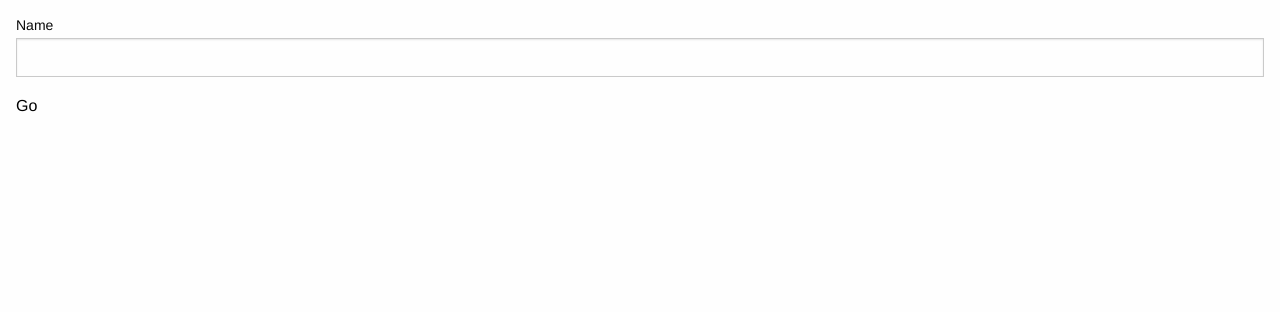
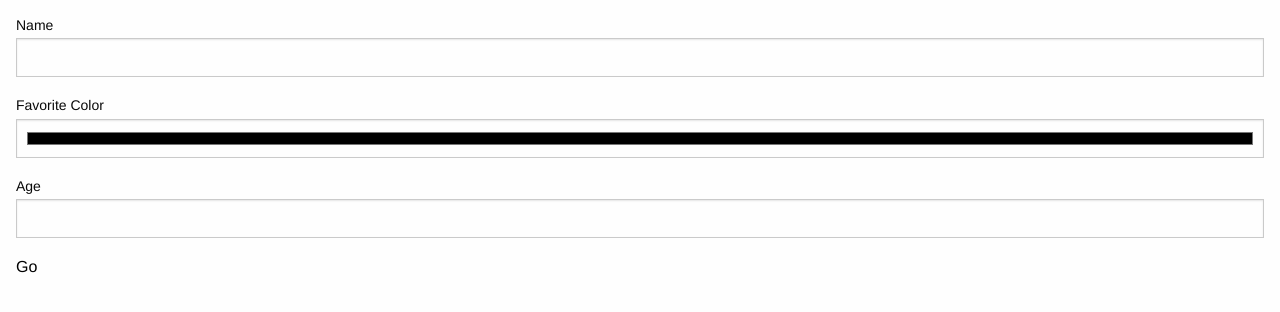
Before and after one commit to ehavlin/people-factory, a plain HTML site: page index.html in a window 1280 px wide. Shown: the part 86-398 px from the top of the page. Drawn offline with nearby package versions, Linux system fonts and the light colour scheme.

Commit message:
Add age and favorite color to the form

```diff
--- a/index.html
+++ b/index.html
@@ -19,6 +19,14 @@
                       <label for="personName">Name</label>
                       <input type="text" name="personName">
                   </p>
+                  <p>
+                      <label for="favoriteColor">Favorite Color</label>
+                      <input type="color" name="favoriteColor">
+                  </p>
+                  <p>
+                      <label for="age">Age</label>
+                      <input type="number" name="age">
+                  </p>
                   <!--<p>
                       <label for="personColor">Favorite Color</label>
                       <input type="text" name="personColor">
```
